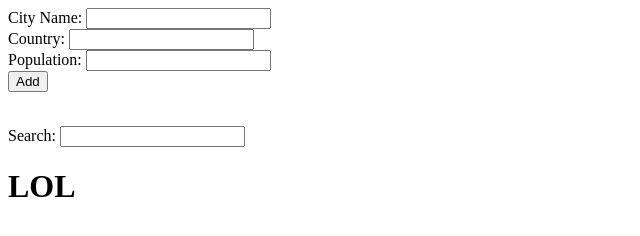
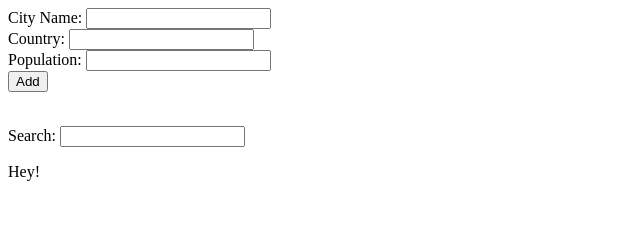
Before and after one commit to iverzonicx/exercise-typescripting, a plain HTML site: page index.html in a window 1280 px wide. Shown: the whole page, without its empty margins (0-640 px from the left). Drawn offline with Linux system fonts and the light colour scheme.

Commit message:
Change line 20 in index.html

```diff
--- a/index.html
+++ b/index.html
@@ -17,7 +17,7 @@
     <input type="text" id="searchInput" />
     <br />
     <ul id="list"></ul>
-<h1> LOL </h1>
+<p>Hey!</p>
 
     <script src="./index.js"></script>
   </body>
```
